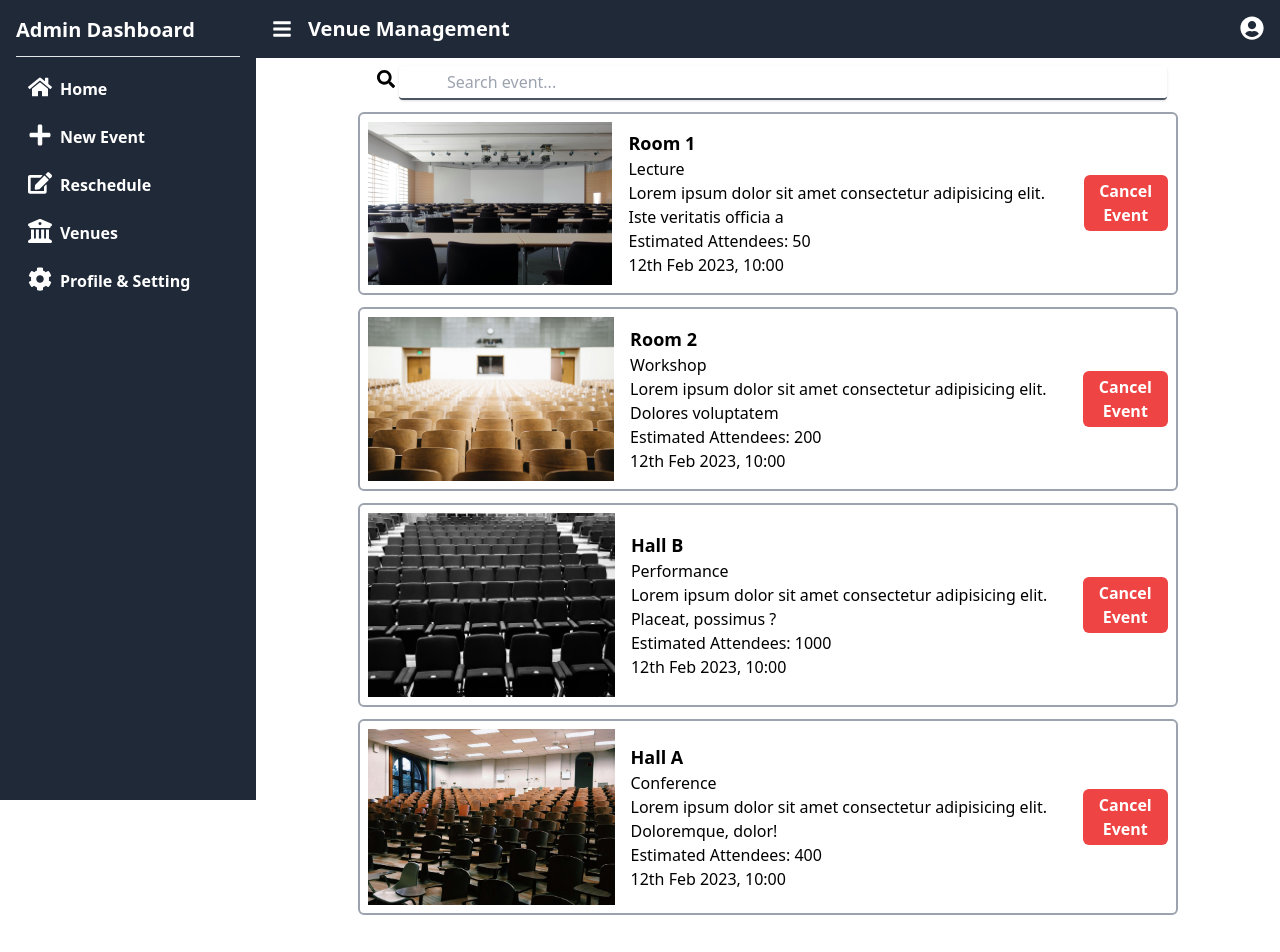
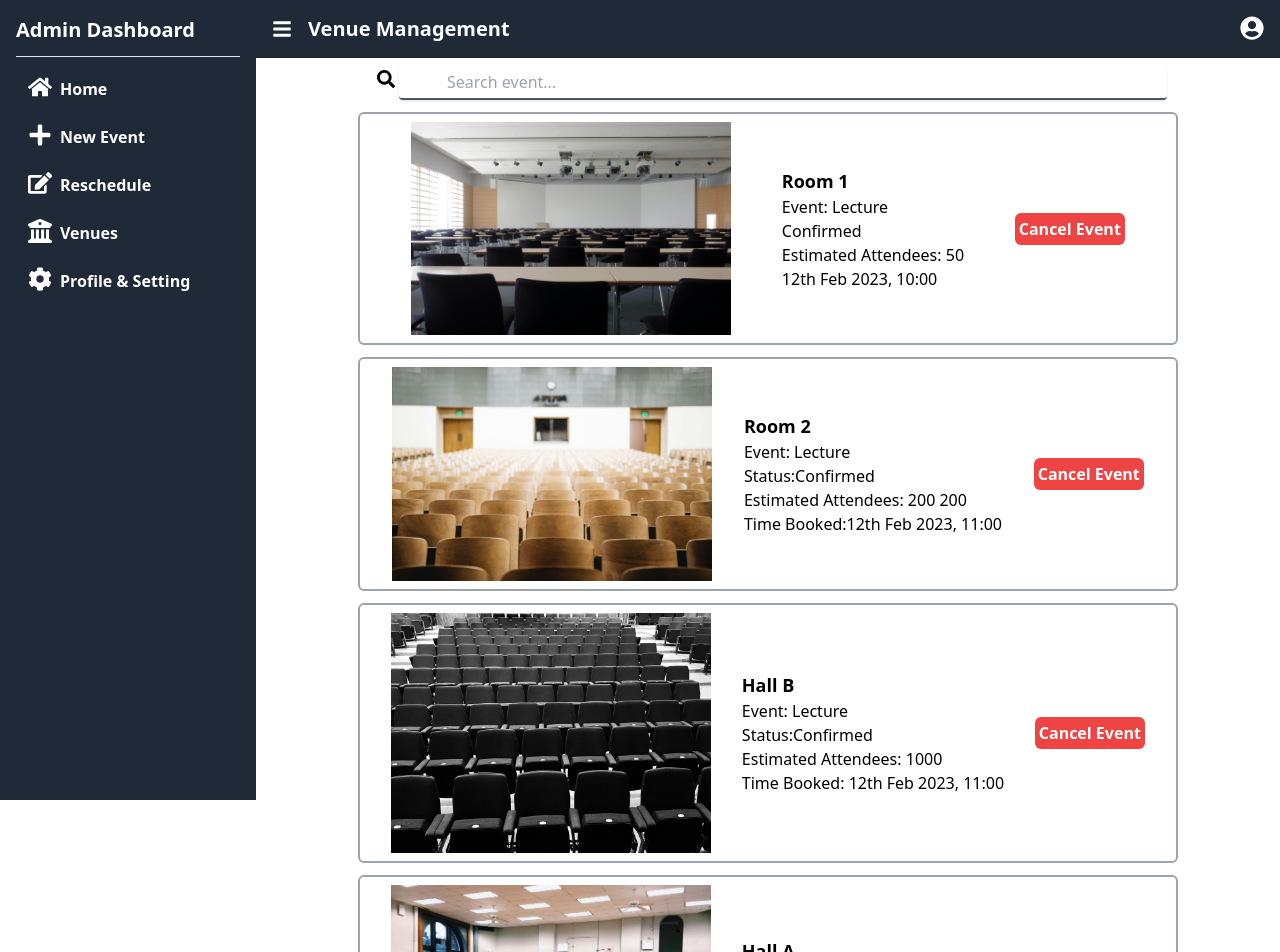
Before and after one commit to isferdinand/Venue-Management-Sys, a React (Vite) app in the folder client/: page /home in a window 1280 px wide. Shown: the top 952 px of the page. Before the commit the page ends 915 px from the top, so only its background shows below. Built offline with nearby package versions, Linux system fonts and the light colour scheme.

Commit message:
adjusted the gap in flex items

```diff
--- a/client/src/pages/Home/home.jsx
+++ b/client/src/pages/Home/home.jsx
@@ -29,14 +29,14 @@ const Home = () => {
                 </div>
                 <div className='flex flex-col items-center gap-3'>
 
-                    <div className='flex gap-4 items-center justify-evenly rounded-md border-2 border-gray-400 p-2 w-4/5'>
+                    <div className='flex gap-2 items-center justify-evenly rounded-md border-2 border-gray-400 p-2 w-4/5'>
                         <div>
                             <img src={room1} alt="event" className=' w-80' />
                         </div>
                         <div className="flex flex-col">
                             <h2 className='text-lg font-bold'>Room 1</h2>
-                            <h3>Lecture</h3>
-                            <p>Lorem ipsum dolor sit amet consectetur adipisicing elit. Iste veritatis officia a </p>
+                            <h3>Event: <span>Lecture</span></h3>
+                            <p><span>Confirmed</span></p>
                             <p>Estimated Attendees: 50</p>
                             <h3>12th Feb 2023, 10:00</h3>
                         </div>
@@ -44,46 +44,46 @@ const Home = () => {
                             <button className='outline:none p-1 bg-red-500 hover:bg-red-400 rounded-md text-white font-semibold'>Cancel Event</button>
                         </div>
                     </div>
-                    <div className='flex gap-4 items-center justify-evenly rounded-md border-2 border-gray-400  p-2 w-4/5'>
+                    <div className='flex gap-2 items-center justify-evenly rounded-md border-2 border-gray-400  p-2 w-4/5'>
                         <div className=''>
                             <img src={room2} alt="event" className='w-80' />
                         </div>
                         <div className="flex flex-col">
                             <h2 className='text-lg font-bold'>Room 2</h2>
-                            <h3>Workshop</h3>
-                            <p>Lorem ipsum dolor sit amet consectetur adipisicing elit. Dolores voluptatem </p>
-                            <p>Estimated Attendees: 200</p>
-                            <h3>12th Feb 2023, 10:00</h3>
+                            <h3>Event: <span>Lecture</span></h3>
+                            <p>Status:<span>Confirmed</span></p>
+                            <p>Estimated Attendees: <span>200</span> 200</p>
+                            <h3>Time Booked:<span>12th Feb 2023, 11:00</span></h3>
                         </div>
                         <div>
                             <button className='outline:none p-1 bg-red-500 hover:bg-red-300 rounded-md text-white font-semibold'>Cancel Event</button>
                         </div>
                     </div>
-                    <div className='flex gap-4 items-center justify-evenly rounded-md border-2 border-gray-400  p-2 w-4/5'>
+                    <div className='flex gap-2 items-center justify-evenly rounded-md border-2 border-gray-400  p-2 w-4/5'>
                         <div>
                             <img src={Hall2} alt="event" className=' w-80' />
                         </div>
                         <div className="flex flex-col">
                             <h2 className='text-lg font-bold'>Hall B</h2>
-                            <h3>Performance</h3>
-                            <p>Lorem ipsum dolor sit amet consectetur adipisicing elit. Placeat, possimus ?</p>
+                            <h3>Event: <span>Lecture</span></h3>
+                            <p>Status:<span>Confirmed</span></p>
                             <p>Estimated Attendees: 1000</p>
-                            <h3>12th Feb 2023, 10:00</h3>
+                            <h3>Time Booked: <span>12th Feb 2023, 11:00</span></h3>
                         </div>
                         <div>
                             <button className='outline:none p-1 bg-red-500 hover:bg-red-300 rounded-md text-white font-semibold'>Cancel Event</button>
                         </div>
                     </div>
-                    <div className='flex gap-4 items-center justify-evenly rounded-md border-2 border-gray-400  p-2 w-4/5'>
+                    <div className='flex gap-2 items-center justify-evenly rounded-md border-2 border-gray-400  p-2 w-4/5'>
                         <div>
                             <img src={Hall1} alt="event" className='w-80' />
                         </div>
                         <div className="flex flex-col">
                             <h2 className='text-lg font-bold'>Hall A</h2>
-                            <h3>Conference</h3>
-                            <p>Lorem ipsum dolor sit amet consectetur adipisicing elit. Doloremque, dolor!</p>
+                            <h3>Event: <span>Lecture</span></h3>
+                            <p>Status: <span>Cancelled</span></p>
                             <p>Estimated Attendees: 400</p>
-                            <p>12th Feb 2023, 10:00</p>
+                            <p>Time Booked: <span>12th Feb 2023, 11:00</span></p>
                         </div>
                         <div>
                             <button className='outline:none p-1 bg-red-500 hover:bg-red-300 rounded-md text-white font-semibold'>Cancel Event</button>
```
